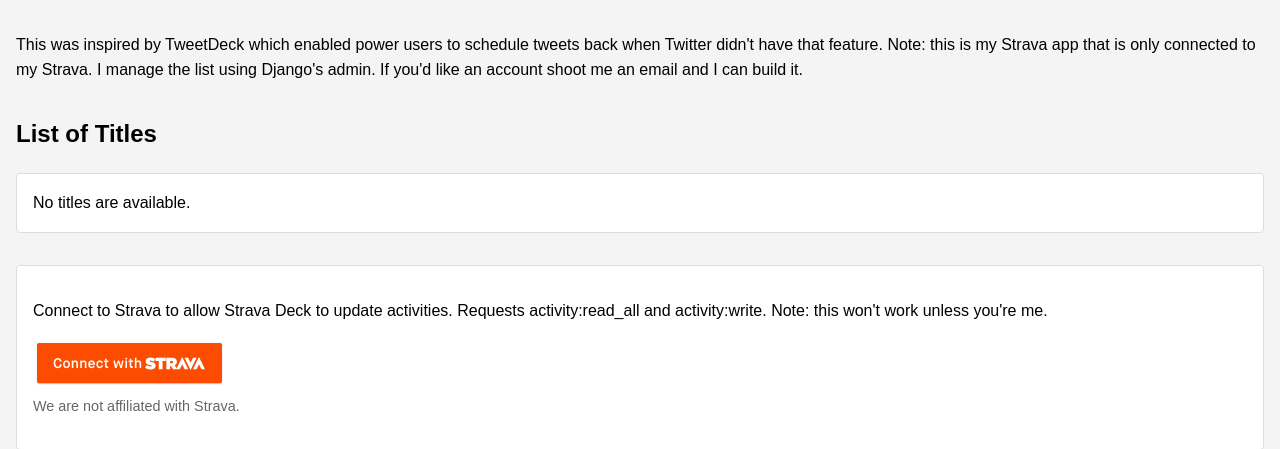
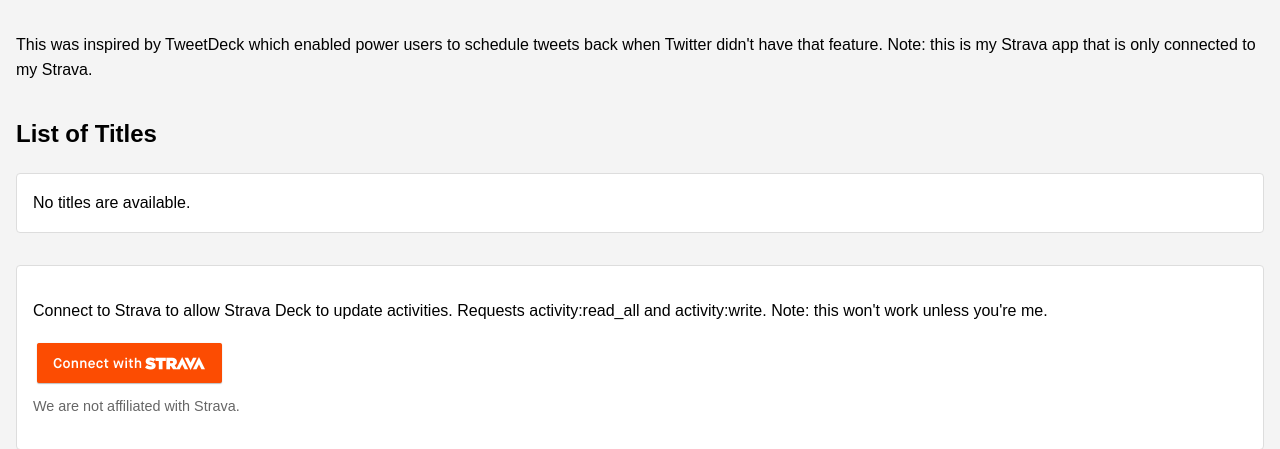
Before and after one commit to roryhr/activity-title, a Django app: page / in a window 1280 px wide. Shown: the part 109-558 px from the top of the page. Run offline with Django 5.2, Linux system fonts and the light colour scheme; data that the repository does not hold is empty.

Commit message:
clean import

```diff
--- a/titles/templates/titles/index.html
+++ b/titles/templates/titles/index.html
@@ -20,9 +20,6 @@
         <section class="titles">
             <p>This was inspired by TweetDeck which enabled power users to schedule tweets back when Twitter didn't have that feature.
                 Note: this is my Strava app that is only connected to my Strava.
-                I manage the list using Django's admin.
-
-                If you'd like an account shoot me an email and I can build it.
             </p>
         </section>
         <section class="titles">
--- a/titles/urls.py
+++ b/titles/urls.py
@@ -1,6 +1,6 @@
 from django.urls import path
 
-from . import views, strava
+from . import views
 
 app_name = "titles"
 urlpatterns = [
```
